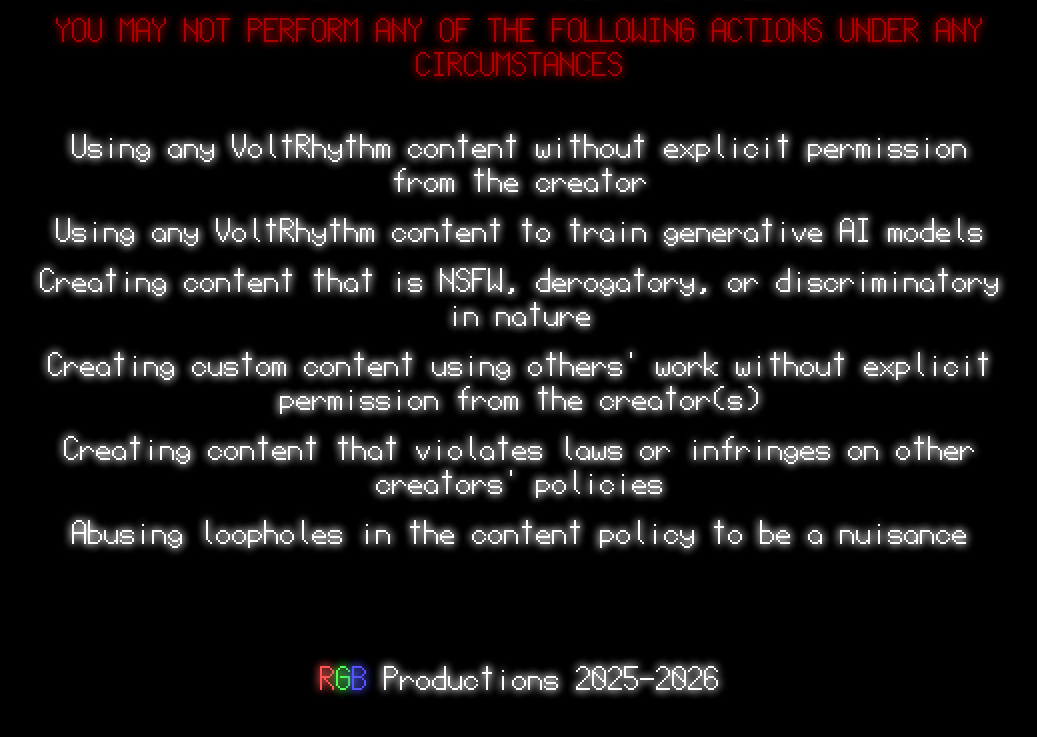
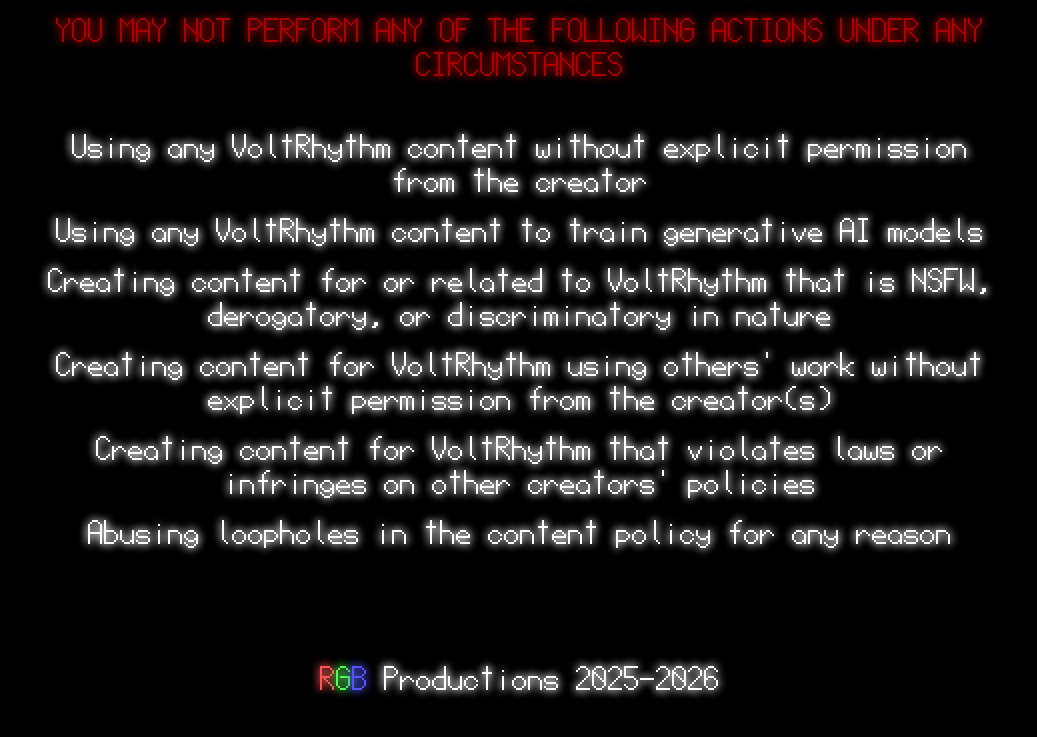
Before and after one commit to RGBProductions/rgbproductions.github.io, a plain HTML site: page voltrhythm/policy/index.html in a window 1280 px wide. Shown: the part 1821-2558 px from the top of the page, without its empty margins (120-1157 px from the left). Drawn offline with Linux system fonts and the light colour scheme.

Commit message:
[voltrhythm] Updated policy for better phrasing

```diff
--- a/voltrhythm/policy/index.html
+++ b/voltrhythm/policy/index.html
@@ -33,7 +33,7 @@
     <spacer></spacer>
     <p class="FG-WHITE">Please look over all sections carefully so you don't accidentally get yourself in trouble.</p>
     <spacer></spacer>
-    <p class="FG-LIGHT_GRAY">This policy was last updated on October 14, 2025</p>
+    <p class="FG-LIGHT_GRAY">This policy was last updated on November 17, 2026</p>
     <spacer></spacer>
     <spacer></spacer>
     <spacer></spacer>
@@ -61,10 +61,10 @@
     <spacer></spacer>
     <p class="FG-WHITE">Using any VoltRhythm content without explicit permission from the creator</p>
     <p class="FG-WHITE">Using any VoltRhythm content to train generative AI models</p>
-    <p class="FG-WHITE">Creating content that is NSFW, derogatory, or discriminatory in nature</p>
-    <p class="FG-WHITE">Creating custom content using others' work without explicit permission from the creator(s)</p>
-    <p class="FG-WHITE">Creating content that violates laws or infringes on other creators' policies</p>
-    <p class="FG-WHITE">Abusing loopholes in the content policy to be a nuisance</p>
+    <p class="FG-WHITE">Creating content for or related to VoltRhythm that is NSFW, derogatory, or discriminatory in nature</p>
+    <p class="FG-WHITE">Creating content for VoltRhythm using others' work without explicit permission from the creator(s)</p>
+    <p class="FG-WHITE">Creating content for VoltRhythm that violates laws or infringes on other creators' policies</p>
+    <p class="FG-WHITE">Abusing loopholes in the content policy for any reason</p>
     <spacer></spacer>
     <spacer></spacer>
     <spacer></spacer>
```
Also changed, not shown: voltrhythm/policy.txt.
